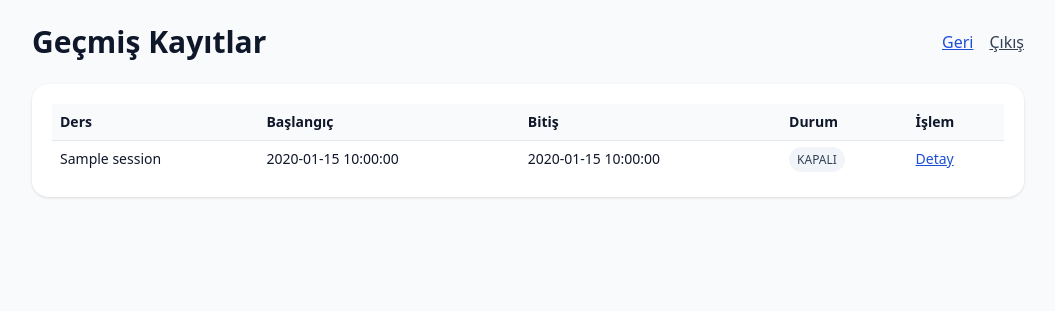
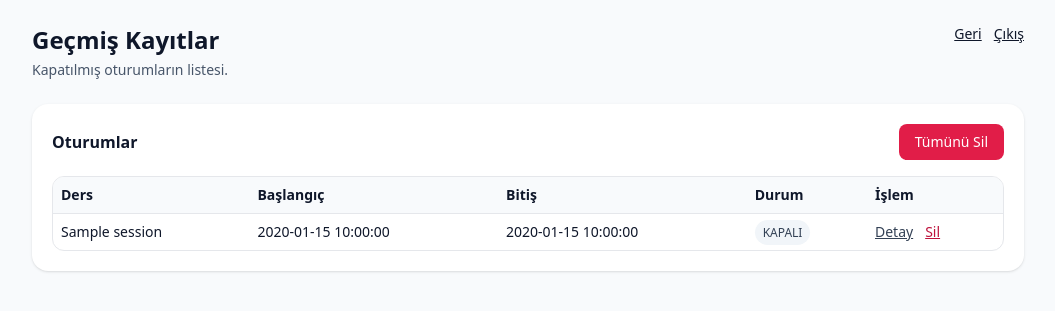
Before and after one commit to Kandexa/yoklama-qr, a FastAPI app: template backend/templates/history.html in a window 1280 px wide. Shown: the part 49-360 px from the top of the page, without its empty margins (112-1167 px from the left). Run offline with FastAPI, Linux system fonts and the light colour scheme; the template is opened without the code that fills it: most values are stand-ins (such as "Sample title", 1, 10 or a date in 2020); some libraries are stand-ins or nearby versions.

Commit message:
Update history.html

```diff
--- a/backend/templates/history.html
+++ b/backend/templates/history.html
@@ -1,14 +1,30 @@
 {% extends "base.html" %}
 {% block content %}
-<div class="flex items-center justify-between">
-  <h1 class="text-3xl font-bold">Geçmiş Kayıtlar</h1>
-  <div class="flex gap-4">
-    <a class="text-blue-700 underline" href="/teacher">Geri</a>
-    <a class="text-slate-700 underline" href="/logout">Çıkış</a>
+<div class="flex items-start justify-between gap-4">
+  <div>
+    <h1 class="text-2xl font-semibold">Geçmiş Kayıtlar</h1>
+    <p class="text-slate-600 text-sm mt-1">Kapatılmış oturumların listesi.</p>
+  </div>
+
+  <div class="text-sm flex items-center gap-3">
+    <a class="underline" href="/teacher">Geri</a>
+    <a class="underline" href="/logout">Çıkış</a>
   </div>
 </div>
 
-<div class="bg-white rounded-2xl shadow p-5 mt-6 overflow-x-auto">
+<div class="mt-6 bg-white rounded-2xl shadow p-5">
+  <div class="flex items-center justify-between gap-3">
+    <h2 class="font-semibold">Oturumlar</h2>
+
+    <form method="post" action="/teacher/history/delete-all"
+          onsubmit="return confirm('TÜM geçmiş kayıtlar silinecek. Emin misin?');">
+      <button class="bg-rose-600 text-white px-4 py-2 rounded-lg text-sm">
+        Tümünü Sil
+      </button>
+    </form>
+  </div>
+
+  <div class="overflow-auto border rounded-xl mt-4">
     <table class="w-full text-sm">
       <thead class="bg-slate-50">
         <tr>
@@ -23,8 +39,15 @@
         {% for s in sessions %}
         <tr class="border-t">
           <td class="p-2 font-medium">{{ s.course_name }}</td>
-        <td class="p-2">{{ s.started_at }}</td>
-        <td class="p-2">{{ s.expires_at }}</td>
+
+          <td class="p-2">
+            {{ s.started_at_tr if s.started_at_tr else s.started_at }}
+          </td>
+
+          <td class="p-2">
+            {{ s.expires_at_tr if s.expires_at_tr else s.expires_at }}
+          </td>
+
           <td class="p-2">
             {% if s.is_active %}
               <span class="px-2 py-1 rounded-full text-xs bg-emerald-100 text-emerald-700">AKTİF</span>
@@ -32,15 +55,28 @@
               <span class="px-2 py-1 rounded-full text-xs bg-slate-100 text-slate-700">KAPALI</span>
             {% endif %}
           </td>
+
           <td class="p-2">
-          <a class="text-blue-700 underline" href="/teacher/session/{{ s.id }}">Detay</a>
+            <div class="flex items-center gap-3">
+              <a class="underline text-slate-700" href="/teacher/session/{{ s.id }}">Detay</a>
+
+              <form method="post" action="/teacher/session/{{ s.id }}/delete"
+                    onsubmit="return confirm('Bu oturum ve yoklamaları silinsin mi?');">
+                <button class="underline text-rose-700">
+                  Sil
+                </button>
+              </form>
+            </div>
           </td>
         </tr>
         {% endfor %}
         {% if sessions|length == 0 %}
-        <tr><td class="p-3 text-slate-500" colspan="5">Henüz kayıt yok.</td></tr>
+        <tr>
+          <td class="p-3 text-slate-500" colspan="5">Kayıt yok.</td>
+        </tr>
         {% endif %}
       </tbody>
     </table>
   </div>
+</div>
 {% endblock %}
```
Lines whose indentation alone changed are shown as unchanged.
